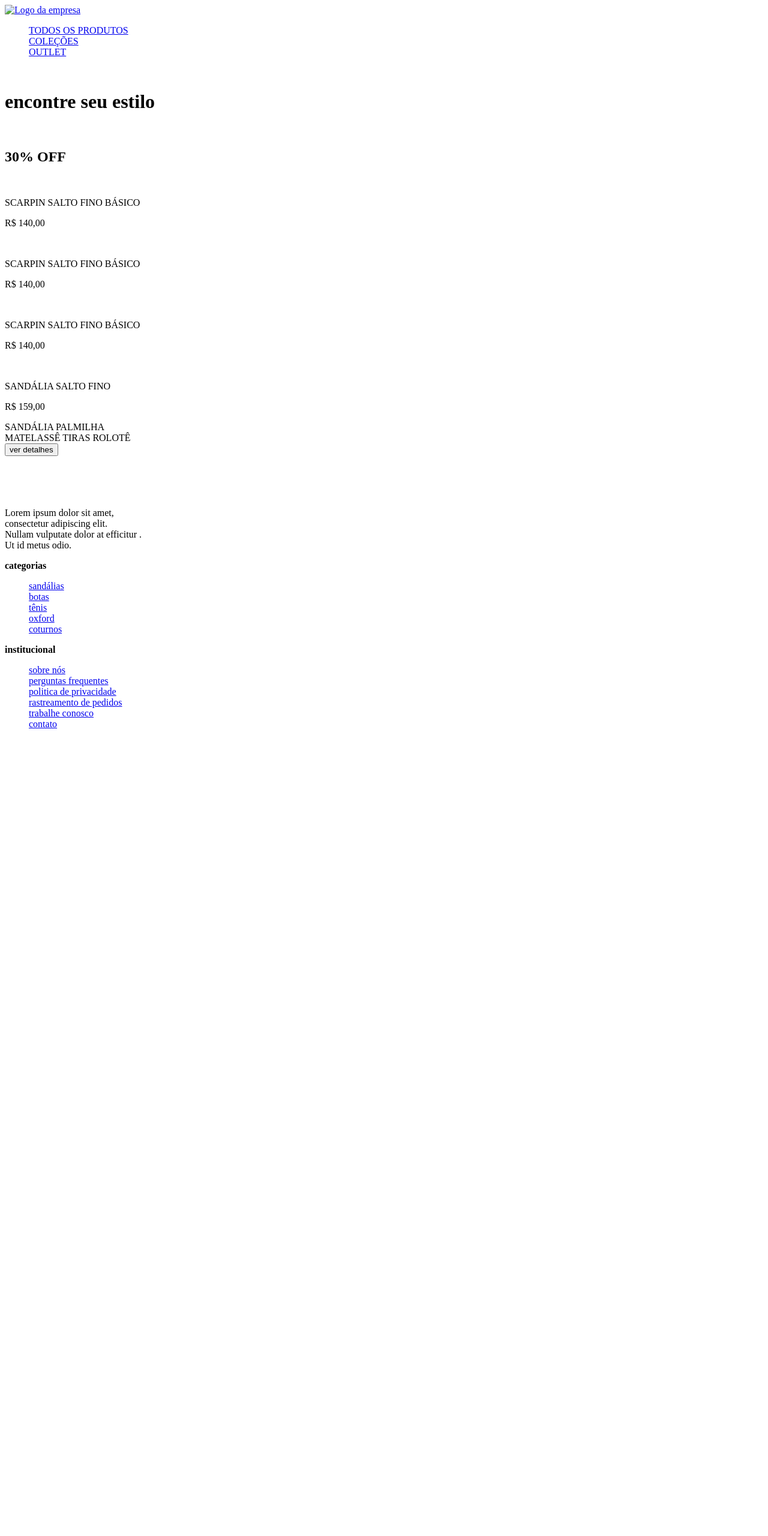
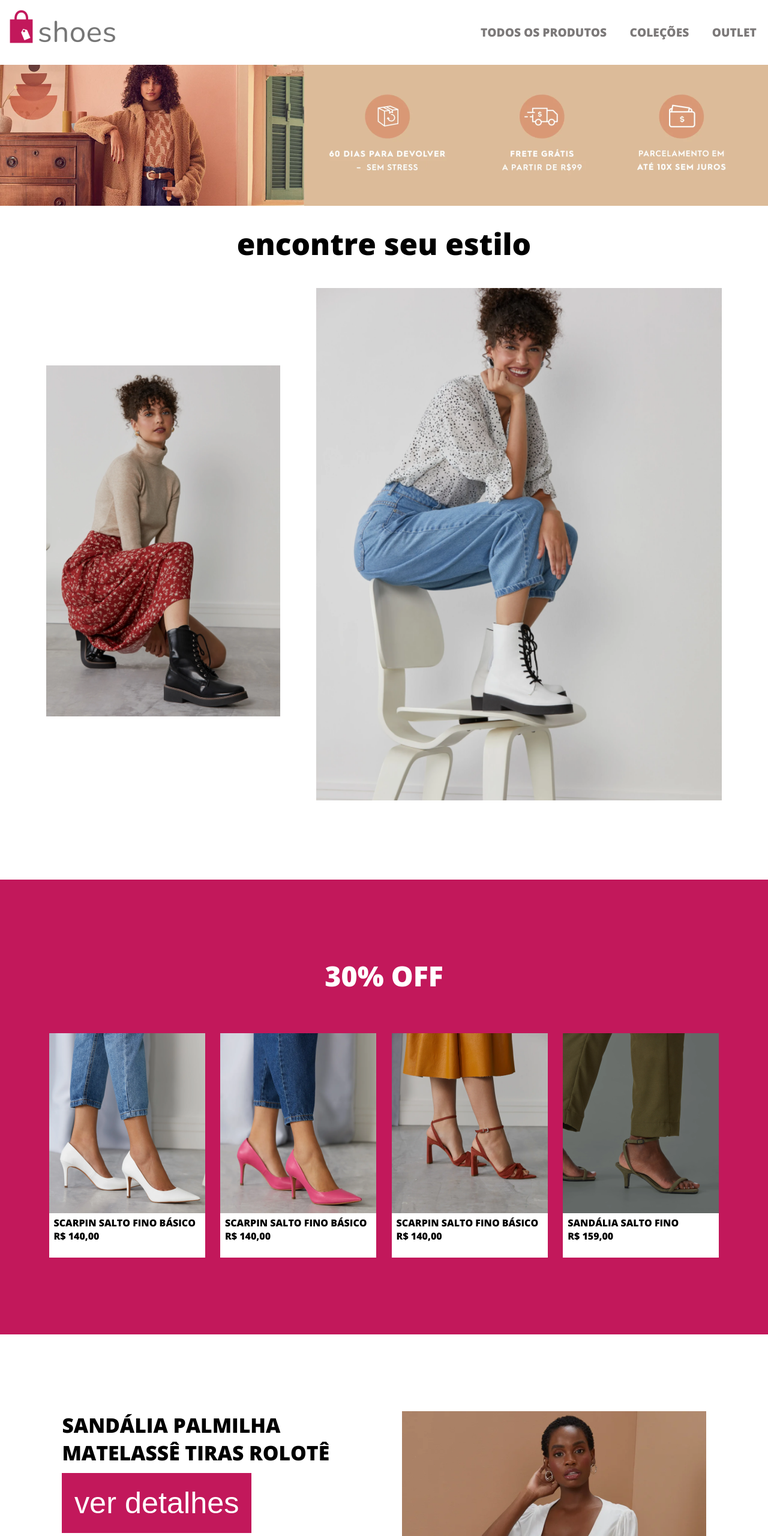
Before and after one commit to Alex-777-90/ShoeStore, a plain HTML site: page index.html in a window 1280 px wide. Shown: the top 2560 px of the page at 60% size. Before the commit the page ends 1232 px from the top, so only its background shows below. Drawn offline with nearby package versions, Linux system fonts and the light colour scheme; the site is published under a folder, as on GitHub Pages, so addresses that start at the root find nothing.

Commit message:
Update index.html

```diff
--- a/index.html
+++ b/index.html
@@ -6,7 +6,7 @@
   <meta name="viewport" content="width=device-width, initial-scale=1.0">
   <title>Shoes Store </title>
 
-  <link rel="stylesheet" href="/style.css">
+  <link rel="stylesheet" href="style.css">
 
 </head>
 
@@ -15,7 +15,7 @@
   <header>
 
         <a href="#">
-          <img class="imagem_logo" src="/Shoes Store/logo-color.png" alt="Logo da empresa"  >
+          <img class="imagem_logo" src="Shoes Store/logo-color.png" alt="Logo da empresa"  >
         </a>
 
         <nav>
@@ -32,7 +32,7 @@
 
     <section class="banner">
 
-    <img class="imagem_banner" src="/Shoes Store/banner.png" alt="">
+    <img class="imagem_banner" src="Shoes Store/banner.png" alt="">
 
     </section>
 
@@ -41,9 +41,9 @@
 
     <section class="imagem_dupla_primeira">
 
-      <img class="left1"  src="/Shoes Store/photoshoot-1.png" alt="">
+      <img class="left1"  src="Shoes Store/photoshoot-1.png" alt="">
 
-      <img  class="right1" src="/Shoes Store/photoshoot-2.png" alt="">
+      <img  class="right1" src="Shoes Store/photoshoot-2.png" alt="">
 
     </section>
 
@@ -56,25 +56,25 @@
       <article class="block_4_iamgens_articles" >
 
           <div class="block_4_iamgens_articles_div" >
-              <img class = "img_block_4_iamgens_articles_div" src="/Shoes Store/shoes1.png" alt="">
+              <img class = "img_block_4_iamgens_articles_div" src="Shoes Store/shoes1.png" alt="">
               <p>SCARPIN SALTO FINO BÁSICO</p>
               <P>R$ 140,00</P>
           </div>
 
           <div class="block_4_iamgens_articles_div" >
-              <img class = "img_block_4_iamgens_articles_div" src="/Shoes Store/shoes2.png" alt="">
+              <img class = "img_block_4_iamgens_articles_div" src="Shoes Store/shoes2.png" alt="">
               <p>SCARPIN SALTO FINO BÁSICO</p>
               <P>R$ 140,00</P>
           </div>
 
           <div class="block_4_iamgens_articles_div" id="block_4_imagens_space">
-              <img class = "img_block_4_iamgens_articles_div" src="/Shoes Store/shoes3.png" alt="">
+              <img class = "img_block_4_iamgens_articles_div" src="Shoes Store/shoes3.png" alt="">
               <p>SCARPIN SALTO FINO BÁSICO</p>
               <P>R$ 140,00</P>
           </div>
 
           <div class="block_4_iamgens_articles_div" id="block_4_imagens_space" >
-              <img class = "img_block_4_iamgens_articles_div" src="/Shoes Store/shoes4.png" alt="">
+              <img class = "img_block_4_iamgens_articles_div" src="Shoes Store/shoes4.png" alt="">
               <p>SANDÁLIA SALTO FINO </p>
               <P>R$ 159,00</P>
           </div>
@@ -88,12 +88,12 @@
 
       <div class="text_btn_imagem">
         <p>SANDÁLIA PALMILHA<br>MATELASSÊ TIRAS ROLOTÊ <br><button class="my-btn"> ver detalhes</button> </p>
-        <img class="left2"  src="/Shoes Store/photoshoot-3.png" alt="">
+        <img class="left2"  src="Shoes Store/photoshoot-3.png" alt="">
       </div>
 
 
       <div>
-        <img class="right2"  src="/Shoes Store/photoshoot-4.png" alt="">
+        <img class="right2"  src="Shoes Store/photoshoot-4.png" alt="">
       </div>
 
     </section>
@@ -104,7 +104,7 @@
   <section class="container_footer">
 
       <nav >
-      <img src="/Shoes Store/logo-white.png" alt="">
+      <img src="Shoes Store/logo-white.png" alt="">
       <p class="imagem_text">Lorem ipsum dolor sit amet,<br> consectetur adipiscing elit.<br>
         Nullam vulputate dolor at efficitur . <br> Ut id metus odio.</p>
       </nav>
@@ -162,7 +162,7 @@
             </li>
 
             <li type = "none" >
-              <a  target ="_blank" class="link_footer" href="/formulario.html">trabalhe conosco </a>
+              <a  target ="_blank" class="link_footer" href="formulario.html">trabalhe conosco </a>
             </li>
 
             <li type = "none" >
```
